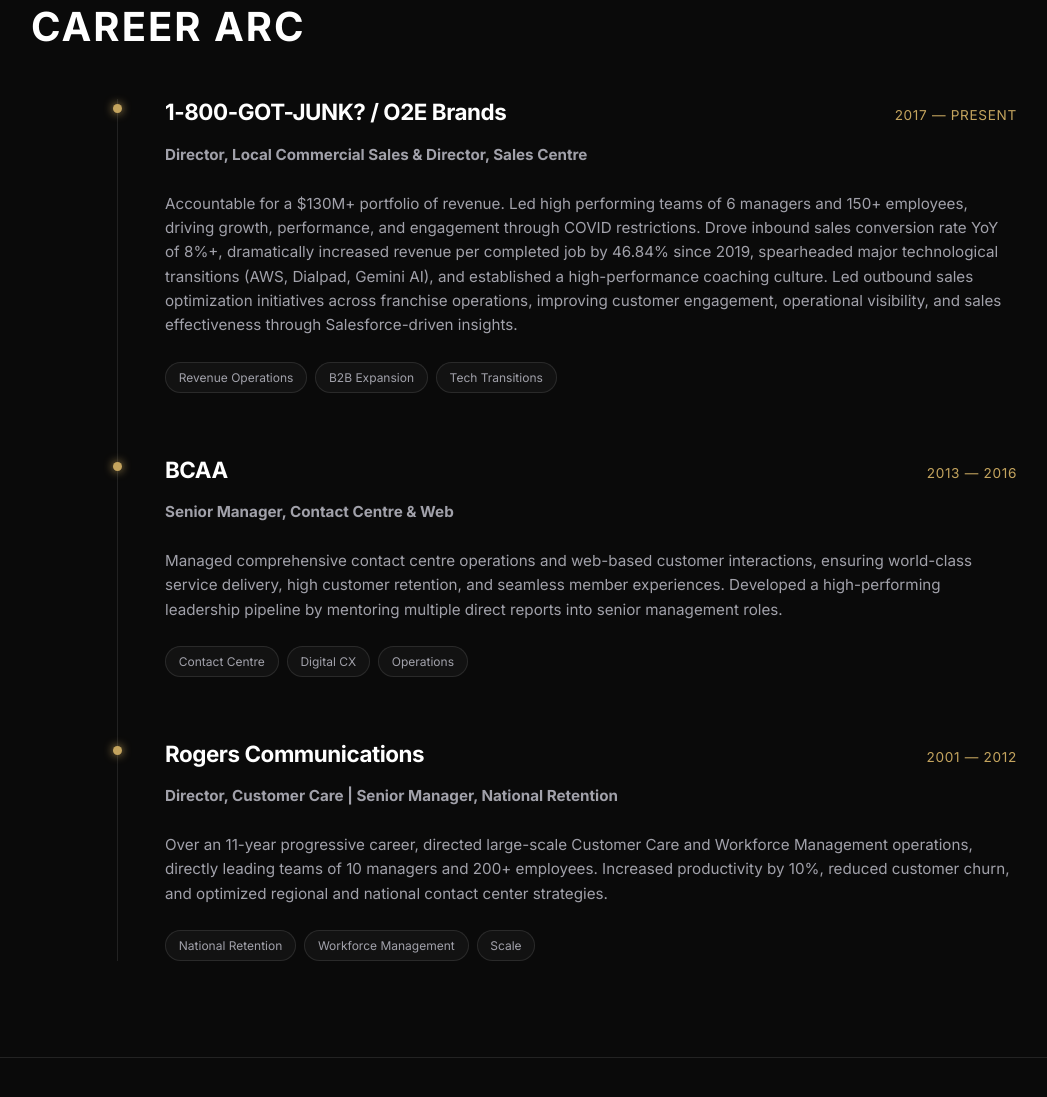
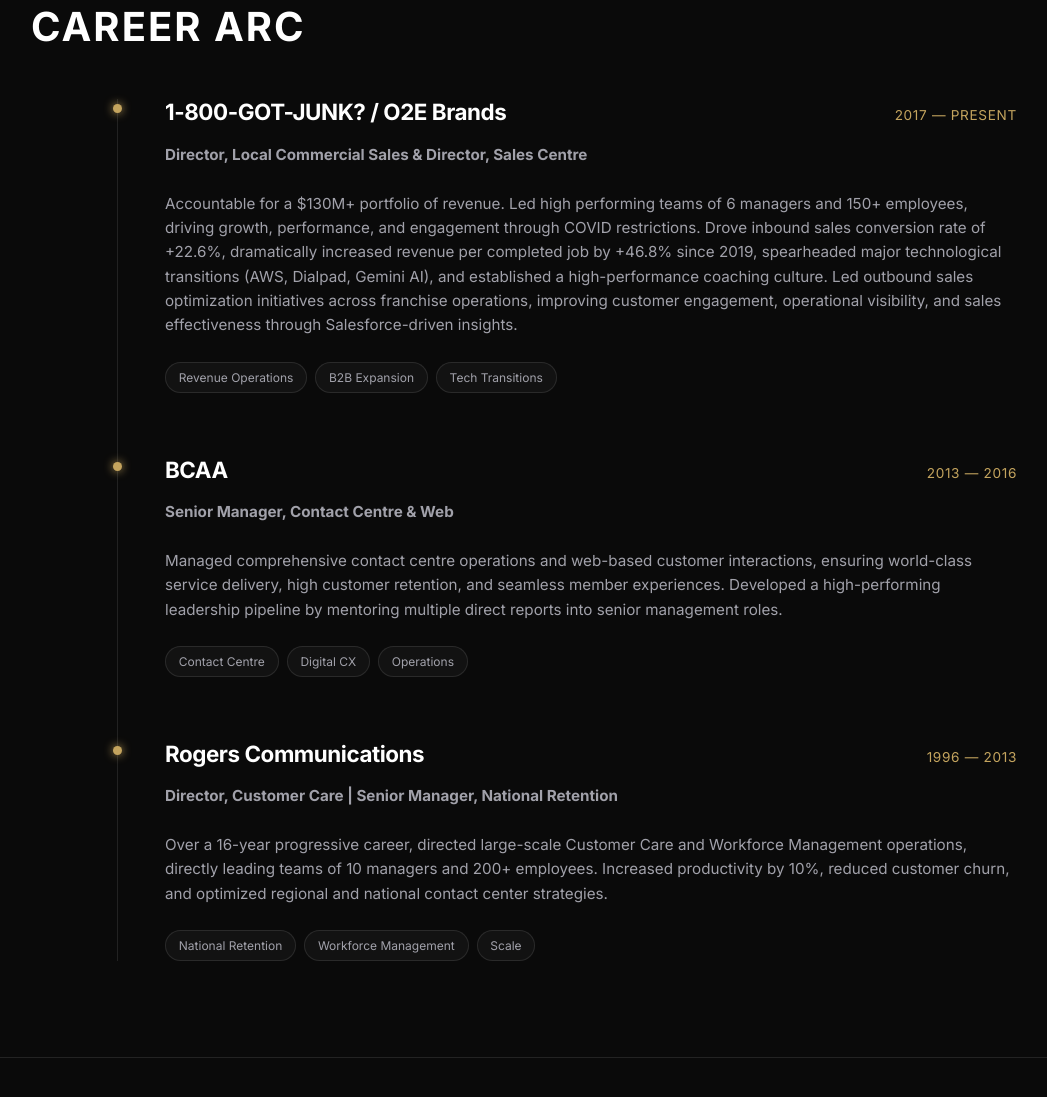
Before and after one commit to kelvenhwong/kelven-portfolio, a website: page index.html in a window 1280 px wide. Shown: the part 2512-3609 px from the top of the page, without its empty margins (73-1120 px from the left). Drawn offline with Linux system fonts and the light colour scheme.

Commit message:
Update Rogers tenure and 1-800-GOT-JUNK conversion rate

```diff
--- a/index.html
+++ b/index.html
@@ -140,7 +140,7 @@
                             </div>
                             <p class="timeline-desc">
                                 <strong>Director, Local Commercial Sales & Director, Sales Centre</strong><br><br>
-                                Accountable for a $130M+ portfolio of revenue. Led high performing teams of 6 managers and 150+ employees, driving growth, performance, and engagement through COVID restrictions. Drove inbound sales conversion rate YoY of 8%+, dramatically increased revenue per completed job by 46.84% since 2019, spearheaded major technological transitions (AWS, Dialpad, Gemini AI), and established a high-performance coaching culture. Led outbound sales optimization initiatives across franchise operations, improving customer engagement, operational visibility, and sales effectiveness through Salesforce-driven insights.
+                                Accountable for a $130M+ portfolio of revenue. Led high performing teams of 6 managers and 150+ employees, driving growth, performance, and engagement through COVID restrictions. Drove inbound sales conversion rate of +22.6%, dramatically increased revenue per completed job by +46.8% since 2019, spearheaded major technological transitions (AWS, Dialpad, Gemini AI), and established a high-performance coaching culture. Led outbound sales optimization initiatives across franchise operations, improving customer engagement, operational visibility, and sales effectiveness through Salesforce-driven insights.
                             </p>
                             <div class="tags">
                                 <span>Revenue Operations</span>
@@ -176,11 +176,11 @@
                         <div class="timeline-content">
                             <div class="timeline-header">
                                 <h3>Rogers Communications</h3>
-                                <span class="timeline-date">2001 — 2012</span>
+                                <span class="timeline-date">1996 — 2013</span>
                             </div>
                             <p class="timeline-desc">
                                 <strong>Director, Customer Care | Senior Manager, National Retention</strong><br><br>
-                                Over an 11-year progressive career, directed large-scale Customer Care and Workforce Management operations, directly leading teams of 10 managers and 200+ employees. Increased productivity by 10%, reduced customer churn, and optimized regional and national contact center strategies.
+                                Over a 16-year progressive career, directed large-scale Customer Care and Workforce Management operations, directly leading teams of 10 managers and 200+ employees. Increased productivity by 10%, reduced customer churn, and optimized regional and national contact center strategies.
                             </p>
                             <div class="tags">
                                 <span>National Retention</span>
```
